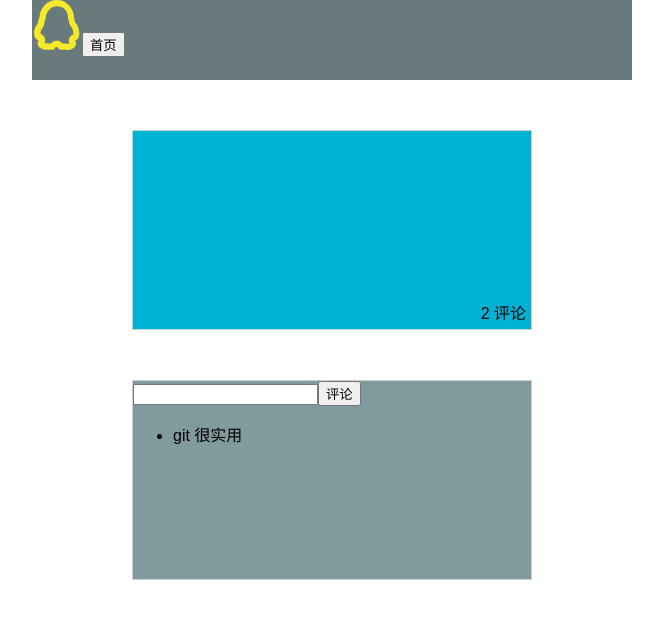
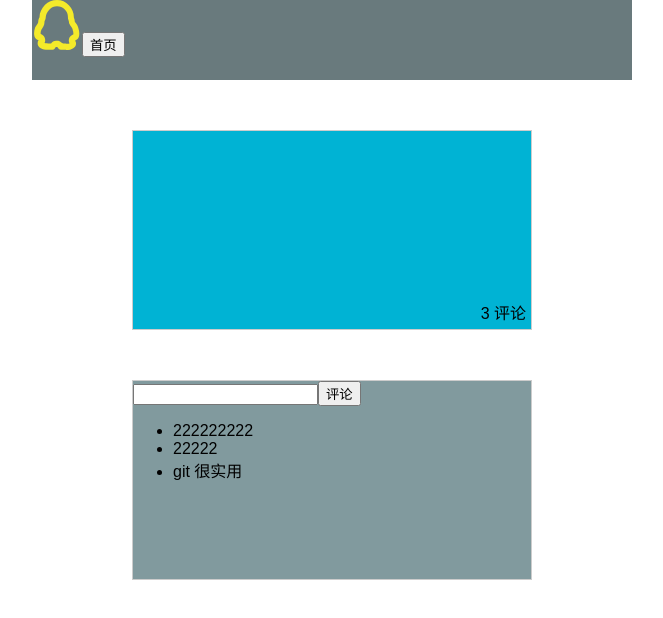
Before and after one commit to Sunny-zz/1712, a React (Create React App) app in the folder react/react-demo/: page /post/1 in a window 1280 px wide. Shown: the top 618 px of the page, without its empty margins (308-971 px from the left). Built offline with nearby package versions, Linux system fonts and the light colour scheme; data requests are answered from the project's data file.

Commit message:
addComment

```diff
--- a/react/react-demo/api/db.json
+++ b/react/react-demo/api/db.json
@@ -24,6 +24,16 @@
       "body": "22222222222222",
       "postId": "3",
       "id": 5
+    },
+    {
+      "body": "22222",
+      "postId": "1",
+      "id": 6
+    },
+    {
+      "body": "222222222",
+      "postId": "1",
+      "id": 7
     }
   ],
   "posts": [
--- a/react/react-demo/src/Post.js
+++ b/react/react-demo/src/Post.js
@@ -4,6 +4,7 @@ import PostComments from './PostComments'
 import axios from 'axios'
 class Post extends Component {
   // 把数据搬家到 Post 组件 因为 PostBody 和 PostComments 兄弟组件之间要进行数据交换 所以把要交换的数据移步到父组件 Post 中
+  // 现在的评论到了 Post 组件之中，但是我们在 PostComments 组件想要修改 Post 组件中的 state ，相当于子组件要修改父组件的 state。我们就要先在父组件内部声明修改 state 的方法，然后将这个方法当做 props 传递给子组件，让子组件执行。先声明一个 addComment 方法。
   state = {
     comments: []
   }
@@ -16,17 +17,27 @@ class Post extends Component {
       })
     })
   }
+  addComment = text => {
+    const uri = 'http://localhost:3008/comments'
+    const { comments } = this.state
+    const comment = { body: text, postId: this.props.match.params.id }
+    axios.post(uri, comment).then(res => {
+      this.setState({
+        comments: [...comments, res.data]
+      })
+    })
+  }
   render() {
     // console.log(this.props.match.params.id)
     // console.log(this.props.location.state)
     // 路由组件默认会接受到很多 props, 其中 location 下的 state 就是 Link 的 to 属性传递过来的数据
     // 其中 match 下的 params 就是路由参数
     const title = this.props.location.state
-
+    const { comments } = this.state
     return (
       <div>
-        <PostBody title={title} />
-        <PostComments comments={this.state.comments} />
+        <PostBody title={title} number={comments.length} />
+        <PostComments comments={comments} addComment={this.addComment} />
       </div>
     )
   }
--- a/react/react-demo/src/PostBody.js
+++ b/react/react-demo/src/PostBody.js
@@ -3,11 +3,11 @@ import styled from 'styled-components'
 
 class PostBody extends Component {
   render() {
-    const { title } = this.props
+    const { title, number } = this.props
     return (
       <Wrapper>
         {title}
-        <Number>2 评论</Number>
+        <Number>{number} 评论</Number>
       </Wrapper>
     )
   }
--- a/react/react-demo/src/PostComments.js
+++ b/react/react-demo/src/PostComments.js
@@ -1,6 +1,5 @@
 import React, { Component } from 'react'
 import styled from 'styled-components'
-import axios from 'axios'
 class PostComments extends Component {
   state = {
     text: ''
@@ -16,20 +15,11 @@ class PostComments extends Component {
     // react 表单要写成受控组件  第一： 将表单变化的东西写成 state 第二： 使用 onChang 事件修改 state ，修改成 event.target.value
   }
   addComment = () => {
-    if (this.state.text.trim()) {
-      const { comments, text } = this.state
-      const { postId } = this.props
-      const comment = {
-        body: text,
-        postId: postId
-      }
-      // react  state 的不变性
-      const uri = 'http://localhost:3008/comments'
-      axios.post(uri, comment).then(res => {
-        this.setState({
-          comments: [...comments, res.data],
-          text: ''
-        })
+    const { text } = this.state
+    if (text.trim()) {
+      this.props.addComment(text)
+      this.setState({
+        text: ''
       })
     }
   }
```
